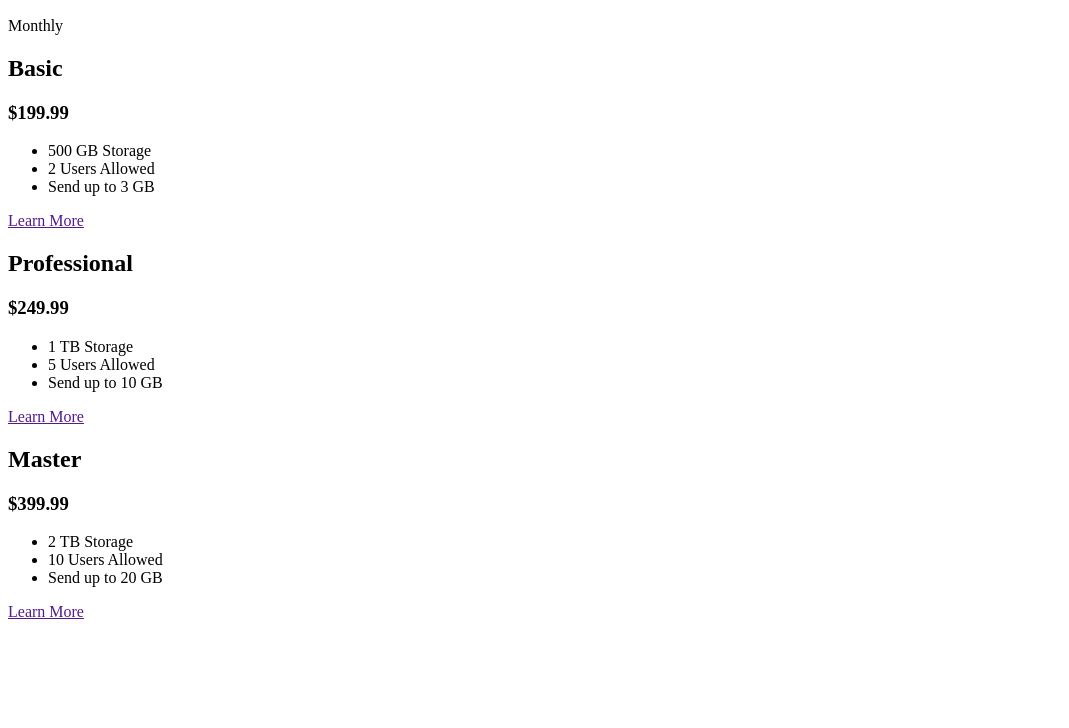
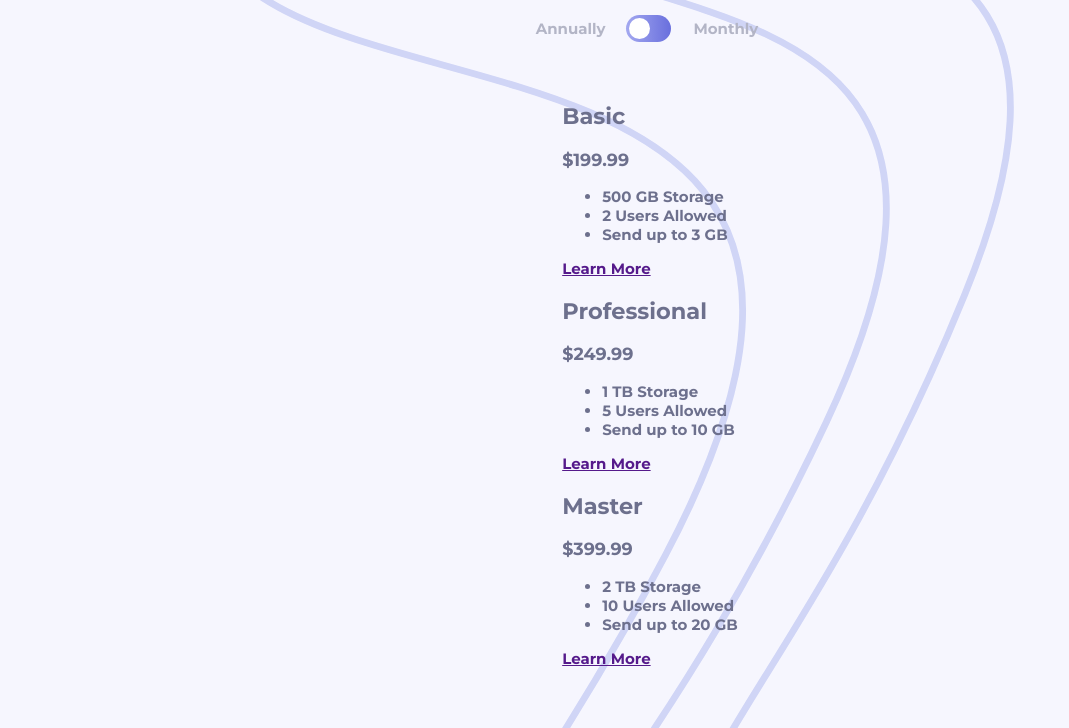
Before and after one commit to LesleyWesley/pricing-component-with-toggle, a plain HTML site: page index.html in a window 1280 px wide. Shown: the part 133-861 px from the top of the page, without its empty margins (0-1069 px from the left). Before the commit the page ends 800 px from the top, so only its background shows below. Drawn offline with Linux system fonts and the light colour scheme.

Commit message:
Added base stylings for body and header

```diff
--- /dev/null
+++ b/css/main.css
@@ -0,0 +1,74 @@
+body {
+  font-size: .938rem;
+  font-family: "Montserrat", sans-serif;
+  color: #6D708D;
+  background-color: #F6F6FE;
+  width: 100%;
+  display: flex;
+  flex-direction: column;
+  justify-content: center;
+  align-items: center;
+  padding: 60px 10px;
+  margin: 0;
+  background-image: url("../images/bg-top.svg");
+  background-repeat: no-repeat;
+  background-size: cover;
+  background-position-x: 155px;
+  background-position-y: -50px;
+}
+
+h1 {
+  text-align: center;
+}
+
+.toggle-section {
+  display: flex;
+  align-items: center;
+  justify-content: space-between;
+}
+
+.toggle-section {
+  text-align: center;
+  padding-bottom: 2em;
+  display: flex;
+  align-items: center;
+}
+
+.toggle-section p {
+  padding: 0 1em;
+  margin-right: 6px;
+  color: #B3B5C6;
+}
+
+.toggle-section input {
+  height: 0;
+  width: 0;
+  opacity: 0;
+}
+
+.switch {
+  cursor: pointer;
+  position: relative;
+  display: inline-block;
+  width: 45px;
+  height: 27px;
+  background-image: linear-gradient(90deg, #A3A8F0, #696FDD);
+  border-radius: 34px;
+}
+
+.ball {
+  position: absolute;
+  height: 21px;
+  width: 21px;
+  left: 3px;
+  bottom: 3px;
+  border-radius: 50%;
+  background-color: #fff;
+  transition: transform 0.2s ease-out;
+}
+
+.ball.move-right {
+  -webkit-transform: translateX(34px);
+  -ms-transform: translateX(34px);
+  transform: translateX(34px);
+}
--- a/index.html
+++ b/index.html
@@ -5,6 +5,12 @@
   <meta name="viewport" content="width=device-width, initial-scale=1.0"> <!-- displays site properly based on user's device -->
 
   <link rel="icon" type="image/png" sizes="32x32" href="./images/favicon-32x32.png">
+
+  <link rel="preconnect" href="https://fonts.googleapis.com">
+<link rel="preconnect" href="https://fonts.gstatic.com" crossorigin>
+<link href="https://fonts.googleapis.com/css2?family=Montserrat:wght@700&display=swap" rel="stylesheet">
+
+<link rel="stylesheet" href="css/main.css">
 
   <title>Frontend Mentor | Pricing Component with Toggle</title>
 
```
